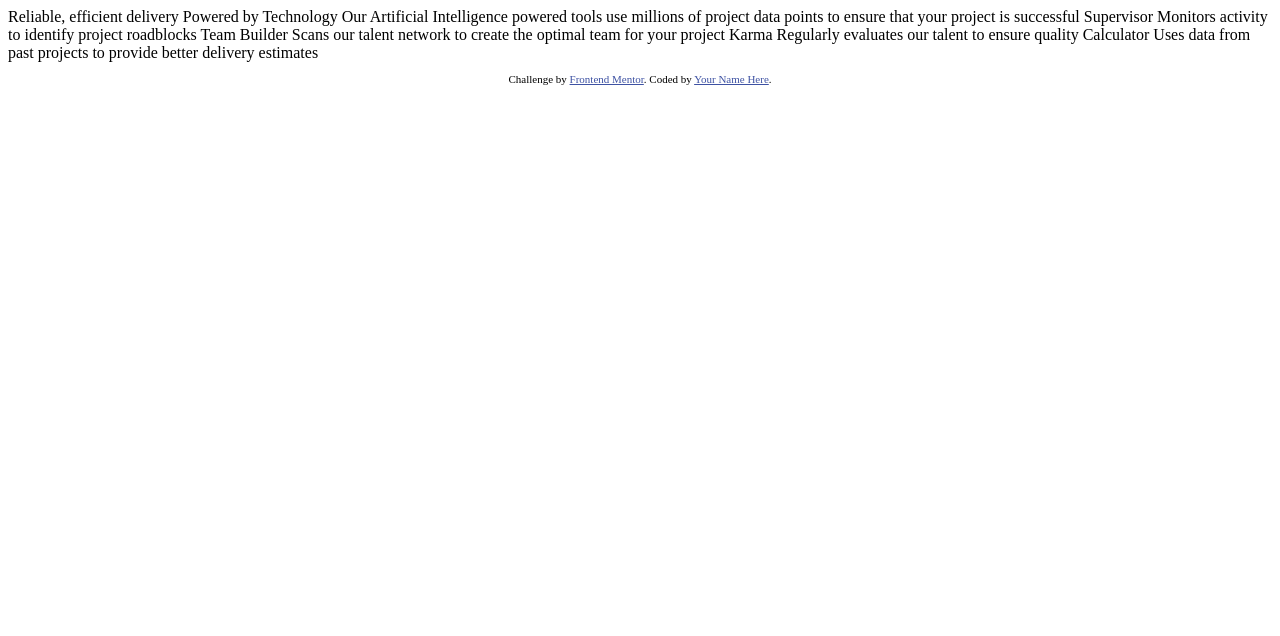
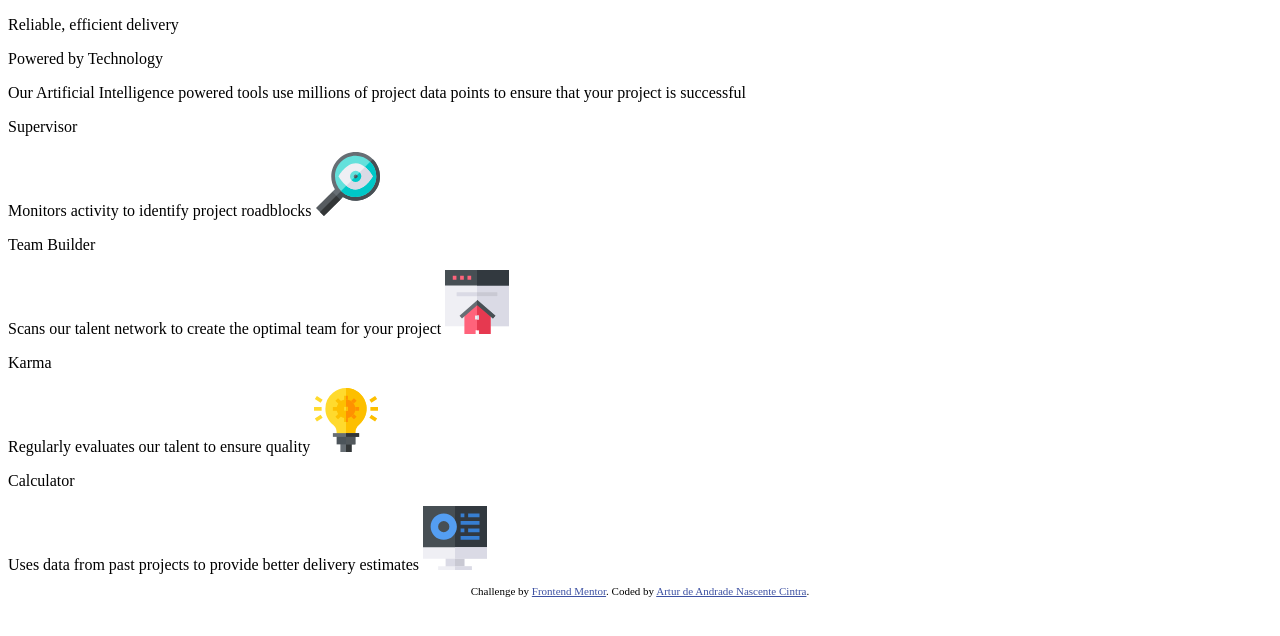
Before and after one commit to ArturDeAndrade/four-card-feature-section, a plain HTML site: page index.html in a window 1280 px wide. Drawn offline with Linux system fonts and the light colour scheme.

Commit message:
Initial structure completed

```diff
--- a/index.html
+++ b/index.html
@@ -1,45 +1,73 @@
 <!DOCTYPE html>
 <html lang="en">
+
 <head>
   <meta charset="UTF-8">
-  <meta name="viewport" content="width=device-width, initial-scale=1.0"> <!-- displays site properly based on user's device -->
+  <meta name="viewport" content="width=device-width, initial-scale=1.0">
+  <!-- displays site properly based on user's device -->
 
   <link rel="icon" type="image/png" sizes="32x32" href="./images/favicon-32x32.png">
+
+  <link href="https://fonts.googleapis.com/css2?family=Poppins&display=swap" rel="stylesheet">
 
   <title>Frontend Mentor | Four card feature section</title>
 
   <!-- Feel free to remove these styles or customise in your own stylesheet 👍 -->
   <style>
-    .attribution { font-size: 11px; text-align: center; }
-    .attribution a { color: hsl(228, 45%, 44%); }
+    .attribution {
+      font-size: 11px;
+      text-align: center;
+    }
+
+    .attribution a {
+      color: hsl(228, 45%, 44%);
+    }
   </style>
 </head>
+
 <body>
 
-  Reliable, efficient delivery
-  Powered by Technology
+  <header>
+    <p class="font-200">Reliable, efficient delivery</p>
+    <p class="font-600">Powered by Technology</p>
+    <p>Our Artificial Intelligence powered tools use millions of project data points
+      to ensure that your project is successful</p>
+  </header>
 
-  Our Artificial Intelligence powered tools use millions of project data points
-  to ensure that your project is successful
+  <main>
 
-  Supervisor
-  Monitors activity to identify project roadblocks
+    <div class="card">
+      <p class="font-600">Supervisor</p>
+      Monitors activity to identify project roadblocks
+      <img src="images/icon-supervisor.svg" alt="Eye looking through a magnifying glass">
+    </div>
 
-  Team Builder
-  Scans our talent network to create the optimal team for your project
+    <div class="card">
+      <p class="font-600">Team Builder</p>
+      Scans our talent network to create the optimal team for your project
+      <img src="images/icon-team-builder.svg" alt="House with a webpage in the background">
+    </div>
 
-  Karma
-  Regularly evaluates our talent to ensure quality
+    <div class="card">
+      <p class="font-600">Karma</p>
+      Regularly evaluates our talent to ensure quality
+      <img src="images/icon-karma.svg" alt="Glowing lightbulb with a gear inside it">
+    </div>
 
-  Calculator
-  Uses data from past projects to provide better delivery estimates
+    <div class="card">
+      <p class="font-600">Calculator</p>
+      Uses data from past projects to provide better delivery estimates
+      <img src="images/icon-calculator.svg" alt="Computer screen">
+    </div>
 
+  </main>
 
   <footer>
     <p class="attribution">
       Challenge by <a href="https://www.frontendmentor.io?ref=challenge" target="_blank">Frontend Mentor</a>.
-      Coded by <a href="#">Your Name Here</a>.
+      Coded by <a href="https://github.com/ArturDeAndrade">Artur de Andrade Nascente Cintra</a>.
     </p>
   </footer>
 </body>
+
 </html>
```
